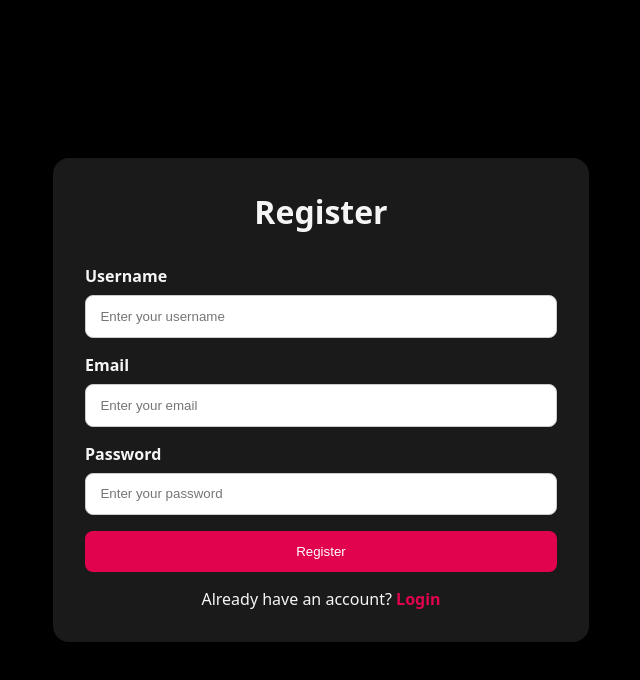
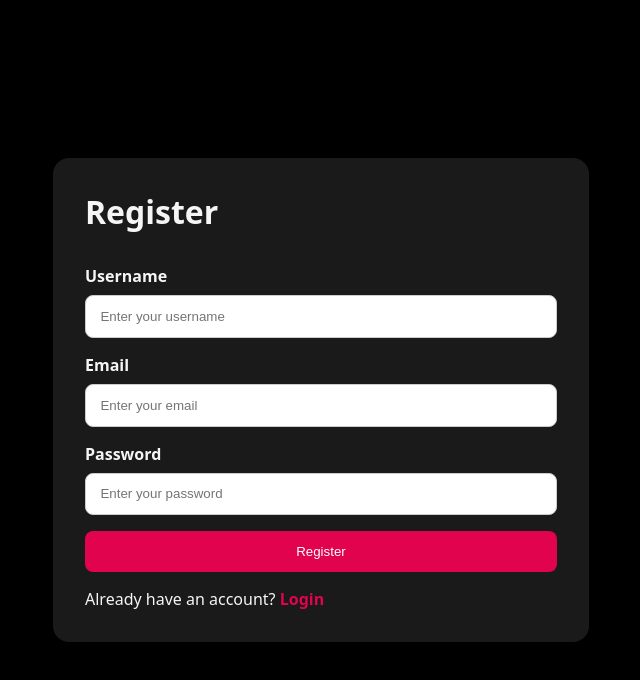
Before and after one commit to pankaj-mahor/resume-genai, a React (Vite) app in the folder Frontend/: page /register in a window 1280 px wide. Shown: the top 680 px of the page, without its empty margins (319-959 px from the left). Built offline with nearby package versions, Linux system fonts and the light colour scheme; no server answers.

Commit message:
auth url fix

```diff
--- a/Frontend/src/features/auth/services/auth.api.js
+++ b/Frontend/src/features/auth/services/auth.api.js
@@ -1,6 +1,6 @@
 import axios from "axios";
 
-const API_URL = "http://127.0.0.1:3000";
+const API_URL = "http://localhost:5000";
 
 const axiosInstance = axios.create({
   baseURL: API_URL,
--- a/Frontend/src/style.scss
+++ b/Frontend/src/style.scss
@@ -30,6 +30,7 @@ body,
     "Helvetica Neue",
     sans-serif;
   color: whitesmoke;
+  text-align: unset;
 }
 
 .highlight {
```
